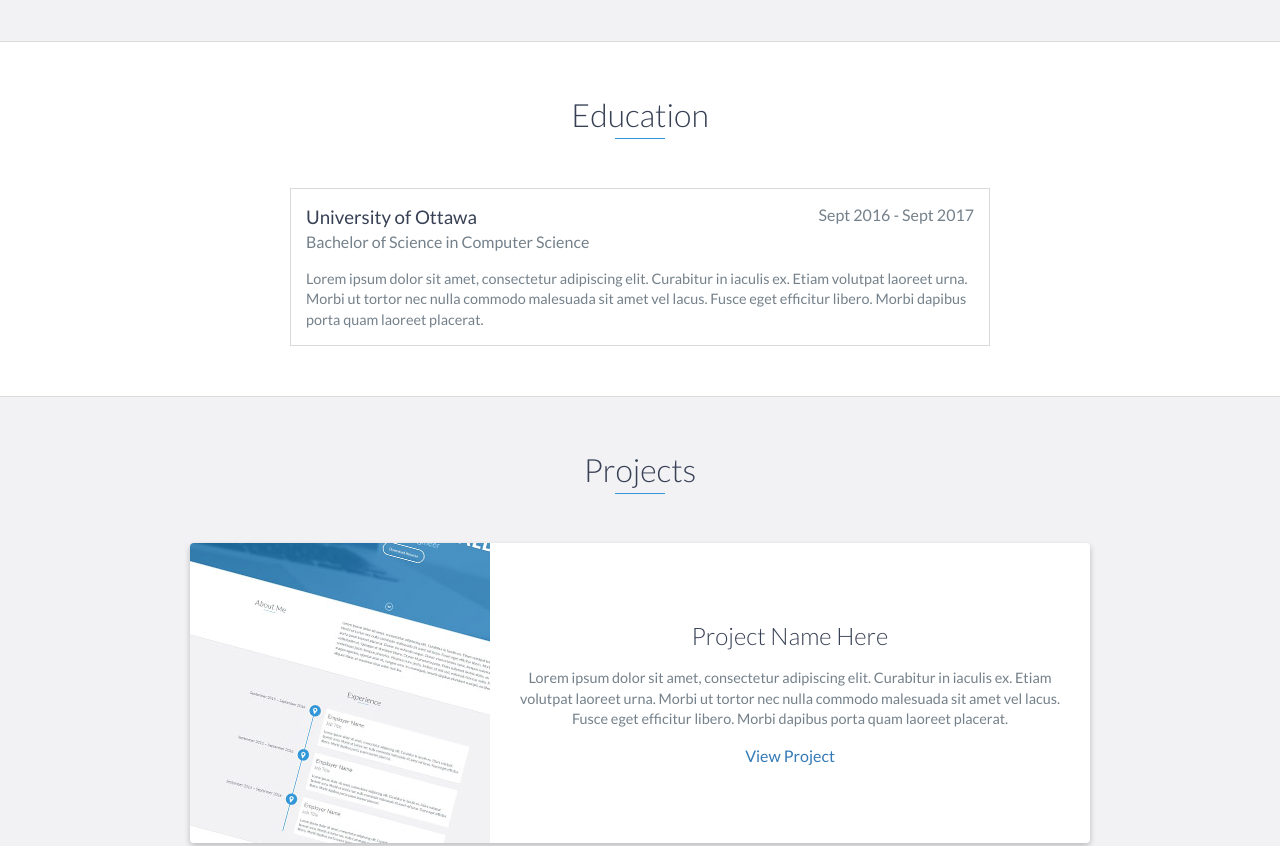
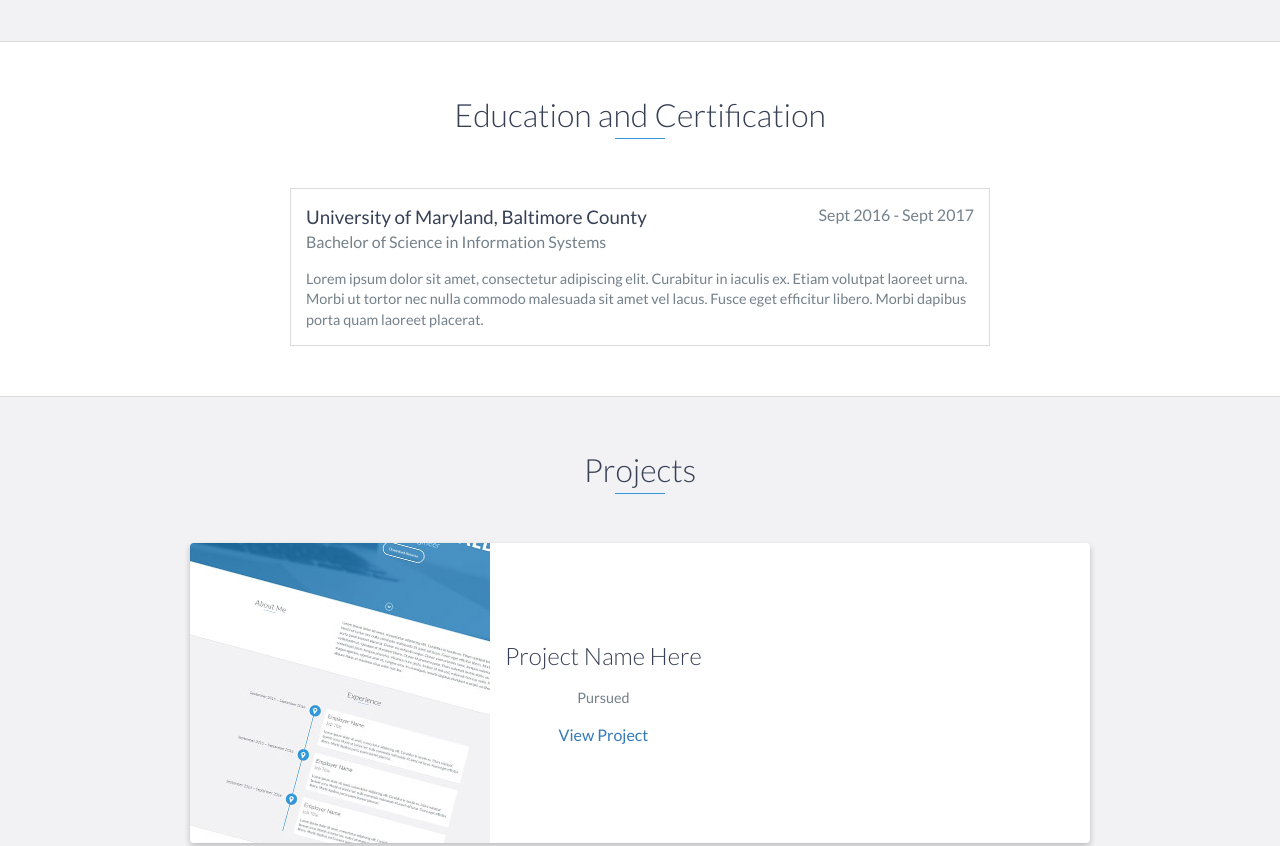
Before and after one commit to haowu1/Portfolio-Website, a plain HTML site: page index.html in a window 1280 px wide. Shown: the part 1920-2766 px from the top of the page. Drawn offline with nearby package versions, Linux system fonts and the light colour scheme.

Commit message:
Update index.html

```diff
--- a/index.html
+++ b/index.html
@@ -114,11 +114,11 @@
     <!-- End #experience -->
 
     <div id="education">
-        <h2 class="heading">Education</h2>
+        <h2 class="heading">Education and Certification </h2>
         <div class="education-block">
-            <h3>University of Ottawa</h3>
+            <h3>University of Maryland, Baltimore County</h3>
             <span class="education-date">Sept 2016 - Sept 2017</span>
-            <h4>Bachelor of Science in Computer Science</h4>
+            <h4>Bachelor of Science in Information Systems</h4>
             <p>
                 Lorem ipsum dolor sit amet, consectetur adipiscing elit. Curabitur in iaculis ex. Etiam volutpat laoreet urna. Morbi ut tortor nec nulla commodo malesuada sit amet vel lacus. Fusce eget efficitur libero. Morbi dapibus porta quam laoreet placerat.
             </p>
@@ -138,7 +138,7 @@
                     <div class="project-info">
                         <h3>Project Name Here</h3>
                         <p>
-                            Lorem ipsum dolor sit amet, consectetur adipiscing elit. Curabitur in iaculis ex. Etiam volutpat laoreet urna. Morbi ut tortor nec nulla commodo malesuada sit amet vel lacus. Fusce eget efficitur libero. Morbi dapibus porta quam laoreet placerat.
+			Pursued
                         </p>
                         <a href="#">View Project</a>
                     </div>
@@ -186,7 +186,7 @@
             <form method="POST" action="https://formspree.io/email@email.com">
                 <input type="hidden" name="_subject" value="Contact request from personal website" />
                 <input type="email" name="_replyto" placeholder="Email Address" required>
-                <textarea name="message" placeholder="Your message" required></textarea>
+                <textarea name="message" placeholder="Your message..." required></textarea>
                 <button type="submit">Send</button>
             </form>
         </div>
@@ -199,7 +199,7 @@
             <div class="row">
                 <div class="col-sm-5 copyright">
                     <p>
-                        Copyright &copy; 2019 Hao Wu
+                        Hao Wu
                     </p>
                 </div>
                 <div class="col-sm-2 top">
```
